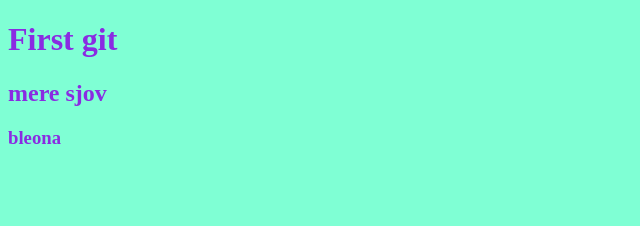
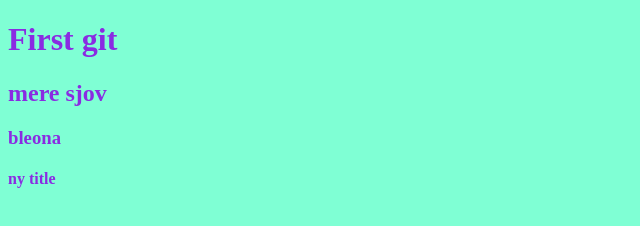
Before and after one commit to bleonabberisha/git-test, a plain HTML site: page index.html in a window 1280 px wide. Shown: the full height of the page, 0-640 px from the left. Drawn offline with Linux system fonts and the light colour scheme.

Commit message:
ny titel

```diff
--- a/index.html
+++ b/index.html
@@ -11,5 +11,6 @@
     <h1>First git</h1>
     <h2>mere sjov</h2>
     <h3>bleona</h3>
+    <h4>ny title</h4>
   </body>
 </html>
```
